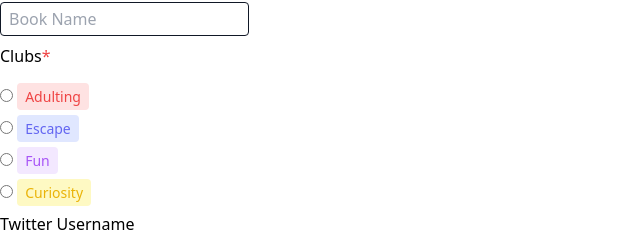
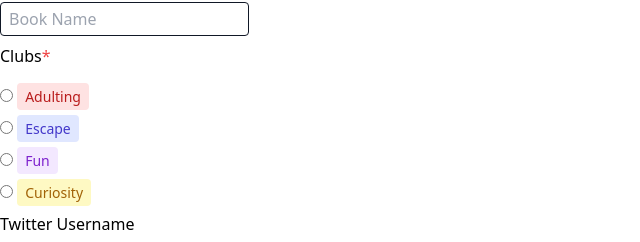
Before and after one commit to Logan1x/reademy-nextjs, a Next.js app: page /input in a window 1280 px wide. Shown: the part 116-358 px from the top of the page, without its empty margins (0-640 px from the left). Built offline with nearby package versions, Linux system fonts and the light colour scheme; no server answers.

Commit message:
Fix: contrast issue in club buttons

```diff
--- a/pages/input.jsx
+++ b/pages/input.jsx
@@ -93,7 +93,7 @@ export default function InputForm() {
           value={'Adulting'}
           onChange={(e) => setRadioInput(e.target.value)}
         />{' '}
-        <span className="rounded bg-red-100 px-2 py-1 text-sm text-red-500">
+        <span className="rounded bg-red-100 px-2 py-1 text-sm text-red-700">
           Adulting
         </span>
       </label>
@@ -104,7 +104,7 @@ export default function InputForm() {
           value={'Escape'}
           onChange={(e) => setRadioInput(e.target.value)}
         />{' '}
-        <span className="rounded bg-indigo-100 px-2 py-1 text-sm text-indigo-500">
+        <span className="rounded bg-indigo-100 px-2 py-1 text-sm text-indigo-700">
           Escape
         </span>{' '}
       </label>
@@ -115,7 +115,7 @@ export default function InputForm() {
           value={'Fun'}
           onChange={(e) => setRadioInput(e.target.value)}
         />{' '}
-        <span className="rounded bg-purple-100 px-2 py-1 text-sm text-purple-500">
+        <span className="rounded bg-purple-100 px-2 py-1 text-sm text-purple-700">
           Fun
         </span>{' '}
       </label>
@@ -126,7 +126,7 @@ export default function InputForm() {
           value={'Curiosity'}
           onChange={(e) => setRadioInput(e.target.value)}
         />{' '}
-        <span className="rounded bg-yellow-100 px-2 py-1 text-sm text-yellow-500">
+        <span className="rounded bg-yellow-100 px-2 py-1 text-sm text-yellow-700">
           Curiosity
         </span>{' '}
       </label>
```
